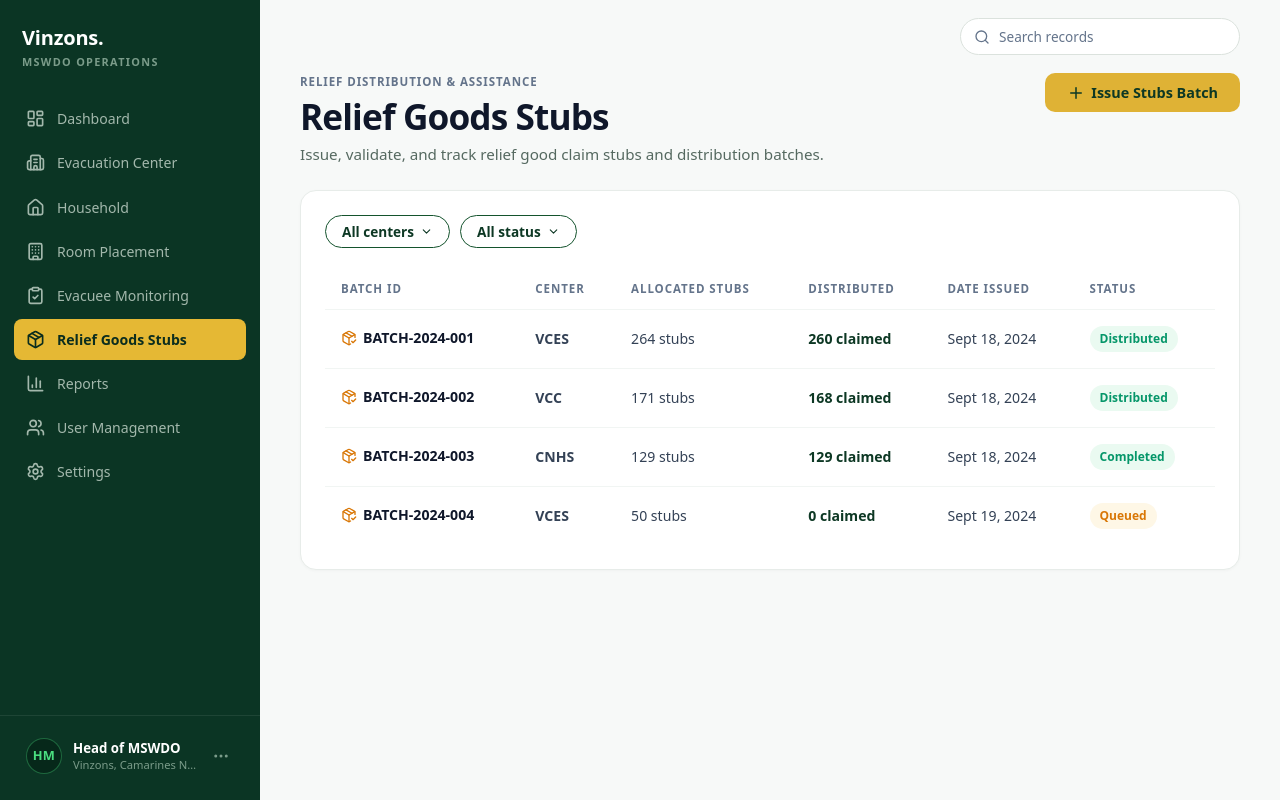
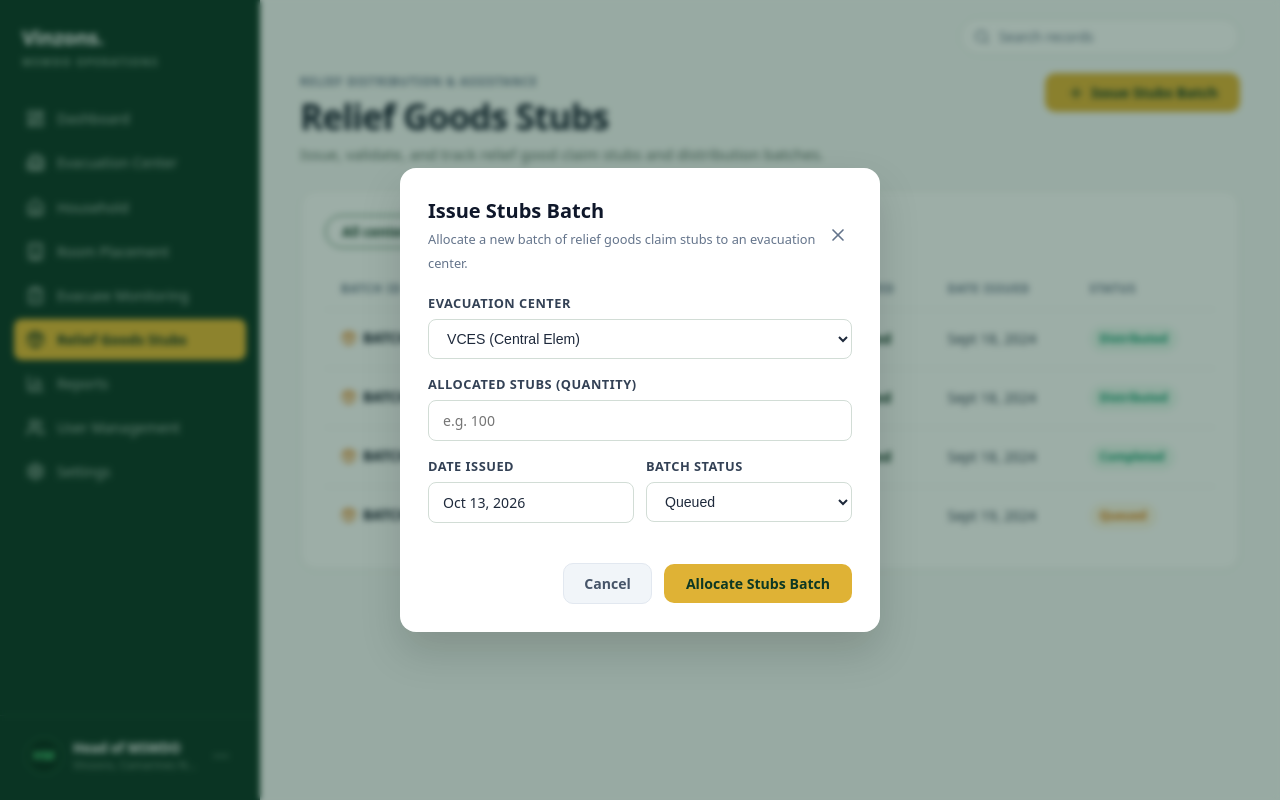
Before and after one commit to shironxiao/mswdo-vinzons, a React (Vite) app: page /admin/relief-goods-stubs in a window 1280 px wide. Both pictures are taken after a click on the button "Issue Stubs Batch". Built offline with nearby package versions, Linux system fonts and the light colour scheme.

Commit message:
releifef good

```diff
--- a/src/pages/Admin/ReliefGoodsStubs.jsx
+++ b/src/pages/Admin/ReliefGoodsStubs.jsx
@@ -19,11 +19,64 @@ const CENTERS = [
 const STATUSES = ['All Status', 'Distributed', 'Completed', 'Queued'];
 
 export default function ReliefGoodsStubs() {
+  const [stubs, setStubs] = useState(STUBS_DATA);
   const [filterCenter, setFilterCenter] = useState('All Centers');
   const [filterStatus, setFilterStatus] = useState('All Status');
   const [openFilter, setOpenFilter] = useState(null);
 
-  const filtered = STUBS_DATA.filter((s) => {
+  const [isModalOpen, setIsModalOpen] = useState(false);
+  const [form, setForm] = useState({
+    center: 'VCES',
+    allocated: '',
+    date: 'Sept 19, 2024',
+    status: 'Queued',
+  });
+
+  const getTodayFormatted = () => {
+    const d = new Date();
+    const months = ['Jan', 'Feb', 'Mar', 'Apr', 'May', 'Jun', 'Jul', 'Aug', 'Sept', 'Oct', 'Nov', 'Dec'];
+    return `${months[d.getMonth()]} ${d.getDate()}, ${d.getFullYear()}`;
+  };
+
+  const getNextBatchId = () => {
+    const nums = stubs.map((s) => {
+      const match = s.batchId.match(/BATCH-\d+-(\d+)/);
+      return match ? parseInt(match[1], 10) : 0;
+    });
+    const max = nums.length > 0 ? Math.max(...nums) : 0;
+    const next = String(max + 1).padStart(3, '0');
+    return `BATCH-2024-${next}`;
+  };
+
+  const handleOpenModal = () => {
+    setForm({
+      center: filterCenter !== 'All Centers' ? filterCenter : 'VCES',
+      allocated: '',
+      date: getTodayFormatted(),
+      status: 'Queued',
+    });
+    setIsModalOpen(true);
+  };
+
+  const handleIssueBatch = (e) => {
+    e.preventDefault();
+    const allocatedNum = Number(form.allocated);
+    if (!allocatedNum || allocatedNum <= 0) return;
+
+    const newBatch = {
+      batchId: getNextBatchId(),
+      center: form.center,
+      allocated: allocatedNum,
+      distributed: 0,
+      date: form.date.trim() || getTodayFormatted(),
+      status: form.status,
+    };
+
+    setStubs([newBatch, ...stubs]);
+    setIsModalOpen(false);
+  };
+
+  const filtered = stubs.filter((s) => {
     const matchCenter = filterCenter === 'All Centers' || s.center === filterCenter;
     const matchStatus = filterStatus === 'All Status' || s.status === filterStatus;
     return matchCenter && matchStatus;
@@ -39,7 +92,11 @@ export default function ReliefGoodsStubs() {
             Issue, validate, and track relief good claim stubs and distribution batches.
           </p>
         </div>
-        <button type="button" className="vin-feature-action-btn">
+        <button
+          type="button"
+          className="vin-feature-action-btn"
+          onClick={handleOpenModal}
+        >
           <Plus size={18} />
           <span>Issue Stubs Batch</span>
         </button>
@@ -174,6 +231,103 @@ export default function ReliefGoodsStubs() {
           </tbody>
         </table>
       </div>
+
+      {/* ── Issue Stubs Batch Modal Popup ── */}
+      {isModalOpen && (
+        <div className="vin-modal-overlay" onClick={() => setIsModalOpen(false)}>
+          <div className="vin-modal-card" onClick={(e) => e.stopPropagation()}>
+            <div className="vin-modal-head">
+              <div>
+                <h2>Issue Stubs Batch</h2>
+                <span style={{ fontSize: '0.8rem', color: '#64748b' }}>
+                  Allocate a new batch of relief goods claim stubs to an evacuation center.
+                </span>
+              </div>
+              <button
+                type="button"
+                className="vin-modal-close"
+                onClick={() => setIsModalOpen(false)}
+                aria-label="Close modal"
+              >
+                <X size={20} />
+              </button>
+            </div>
+
+            <form onSubmit={handleIssueBatch}>
+              {/* Evacuation Center */}
+              <div className="vin-form-group">
+                <label className="vin-form-label">Evacuation Center</label>
+                <select
+                  className="vin-form-select"
+                  value={form.center}
+                  onChange={(e) => setForm({ ...form, center: e.target.value })}
+                  required
+                >
+                  <option value="VCES">VCES (Central Elem)</option>
+                  <option value="VCC">VCC (Covered Court)</option>
+                  <option value="CNHS">CNHS (High School)</option>
+                  <option value="VG">Vinzons Gymnasium (VG)</option>
+                </select>
+              </div>
+
+              {/* Allocated Stubs */}
+              <div className="vin-form-group">
+                <label className="vin-form-label">Allocated Stubs (Quantity)</label>
+                <input
+                  type="number"
+                  min="1"
+                  className="vin-form-input"
+                  placeholder="e.g. 100"
+                  value={form.allocated}
+                  onChange={(e) => setForm({ ...form, allocated: e.target.value })}
+                  required
+                />
+              </div>
+
+              {/* Date & Status */}
+              <div style={{ display: 'grid', gridTemplateColumns: '1fr 1fr', gap: '12px' }}>
+                <div className="vin-form-group">
+                  <label className="vin-form-label">Date Issued</label>
+                  <input
+                    type="text"
+                    className="vin-form-input"
+                    placeholder="e.g. Sept 19, 2024"
+                    value={form.date}
+                    onChange={(e) => setForm({ ...form, date: e.target.value })}
+                    required
+                  />
+                </div>
+                <div className="vin-form-group">
+                  <label className="vin-form-label">Batch Status</label>
+                  <select
+                    className="vin-form-select"
+                    value={form.status}
+                    onChange={(e) => setForm({ ...form, status: e.target.value })}
+                  >
+                    <option value="Queued">Queued</option>
+                    <option value="Distributed">Distributed</option>
+                    <option value="Completed">Completed</option>
+                  </select>
+                </div>
+              </div>
+
+              {/* Modal Actions */}
+              <div className="vin-modal-actions">
+                <button
+                  type="button"
+                  className="vin-btn-cancel"
+                  onClick={() => setIsModalOpen(false)}
+                >
+                  Cancel
+                </button>
+                <button type="submit" className="vin-btn-submit">
+                  Allocate Stubs Batch
+                </button>
+              </div>
+            </form>
+          </div>
+        </div>
+      )}
     </div>
   );
 }
```
